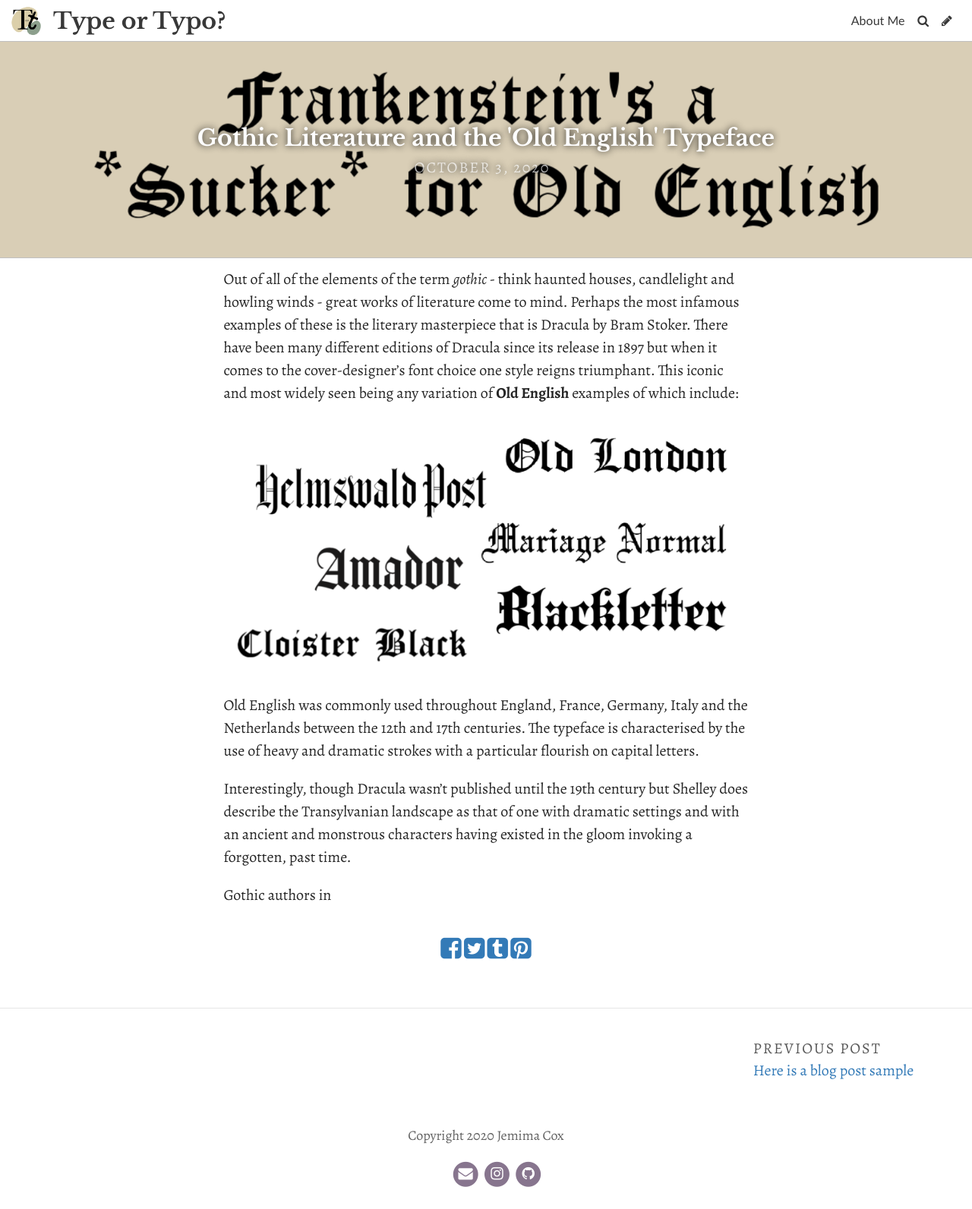
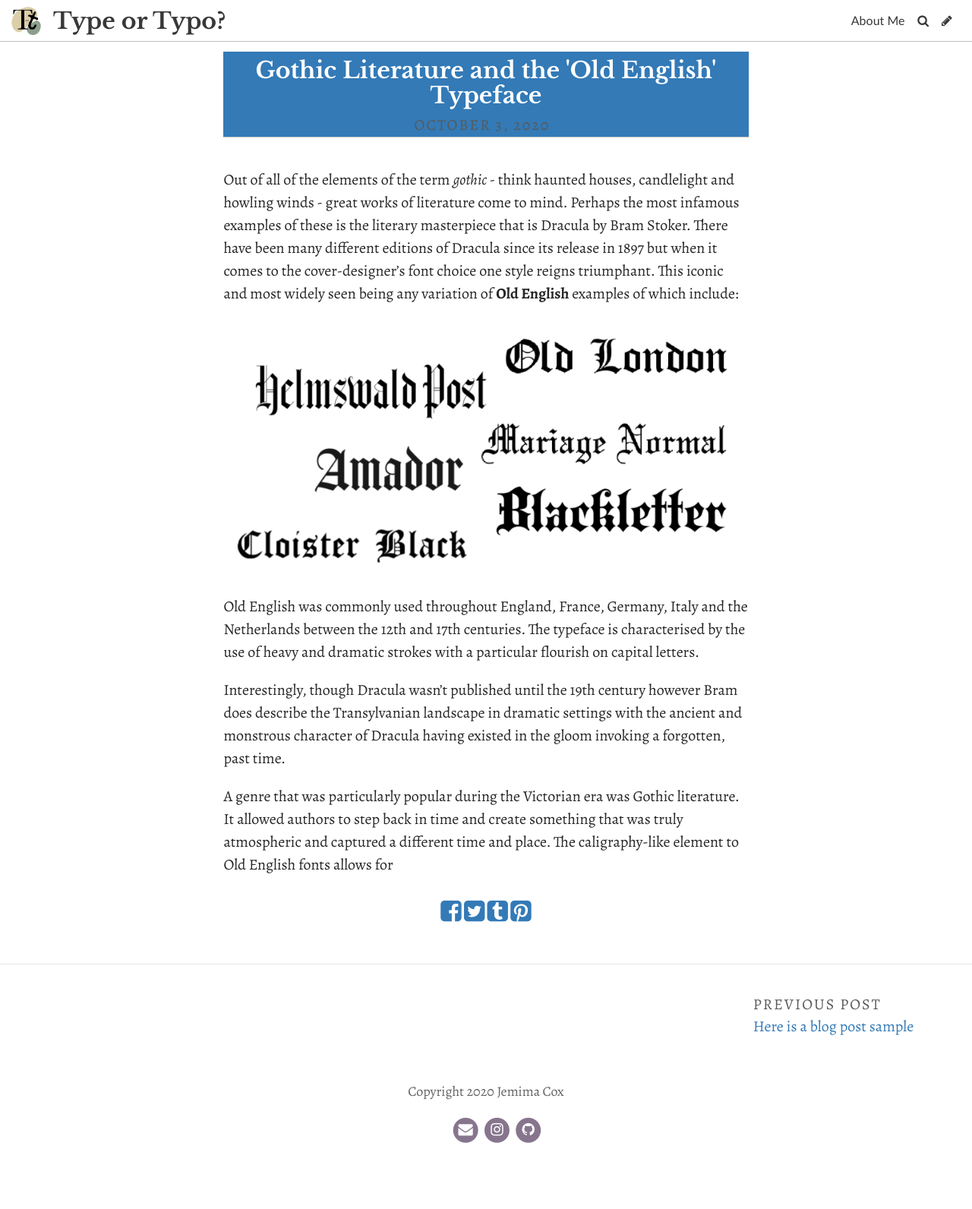
Before and after one commit to jemcox/brookesbooks, a Jekyll site: the page built from _posts/2020-10-03-gothic-literature-and-the-old-english-font.md, in a window 1280 px wide. Shown: the whole page at 76% size. Built offline with Jekyll 4.4.1, drawn with Linux system fonts in a browser that asks for light colours; some web fonts are replaced; after the commit the page ends 1534 px from its top, so only the background shows below that.

Commit message:
Update Post “2020-10-03-gothic-literature-and-the-old-english-font”

```diff
--- a/_posts/2020-10-03-gothic-literature-and-the-old-english-font.md
+++ b/_posts/2020-10-03-gothic-literature-and-the-old-english-font.md
@@ -2,7 +2,7 @@
 layout: post
 title: Gothic Literature and the 'Old English' Typeface
 date: 2020-10-03T16:38:55.395Z
-header_feature_image: ../uploads/screenshot-2020-10-03-at-18.11.05.png
+header_feature_image: ""
 comments: true
 ---
 Out of all of the elements of the term *gothic* - think haunted houses, candlelight and howling winds - great works of literature come to mind. Perhaps the most infamous examples of these is the literary masterpiece that is Dracula by Bram Stoker. There have been many different editions of Dracula since its release in 1897 but when it comes to the cover-designer's font choice one style reigns triumphant. This iconic and most widely seen being any variation of **Old English** examples of which include:
@@ -11,6 +11,6 @@
 
 Old English was commonly used throughout England, France, Germany, Italy and the Netherlands between the 12th and 17th centuries. The typeface is characterised by the use of heavy and dramatic strokes with a particular flourish on capital letters.
 
-Interestingly, though Dracula wasn't published until the 19th century but Shelley does describe the Transylvanian landscape as that of one with dramatic settings and with an ancient and monstrous characters having existed in the gloom invoking a forgotten, past time.
+Interestingly, though Dracula wasn't published until the 19th century however Bram does describe the Transylvanian landscape in dramatic settings with the ancient and monstrous character of Dracula having existed in the gloom invoking a forgotten, past time.
 
-Gothic authors in
+A genre that was particularly popular during the Victorian era was Gothic literature. It allowed authors to step back in time and create something that was truly atmospheric and captured a different time and place. The caligraphy-like element to Old English fonts allows for
```
